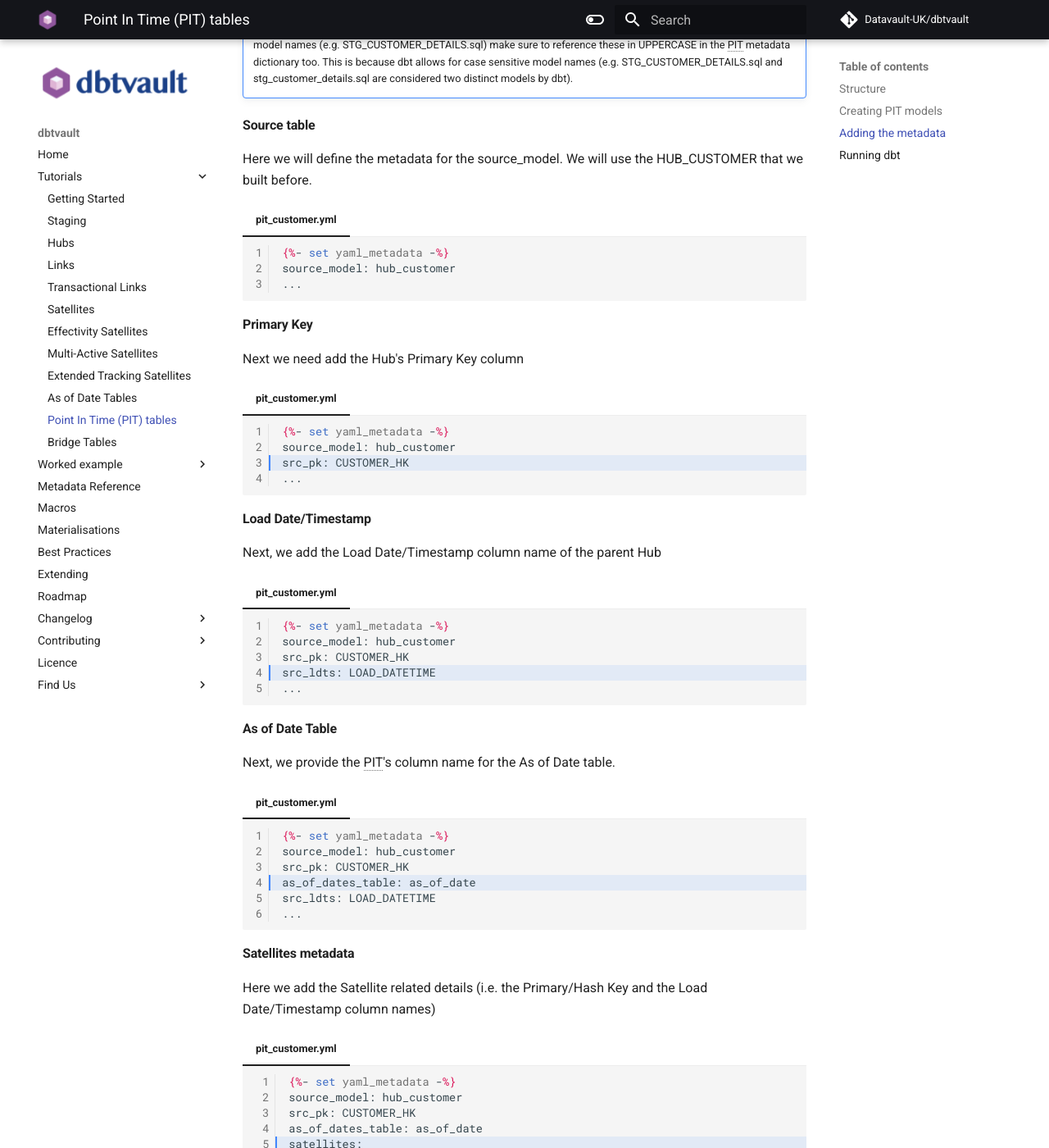
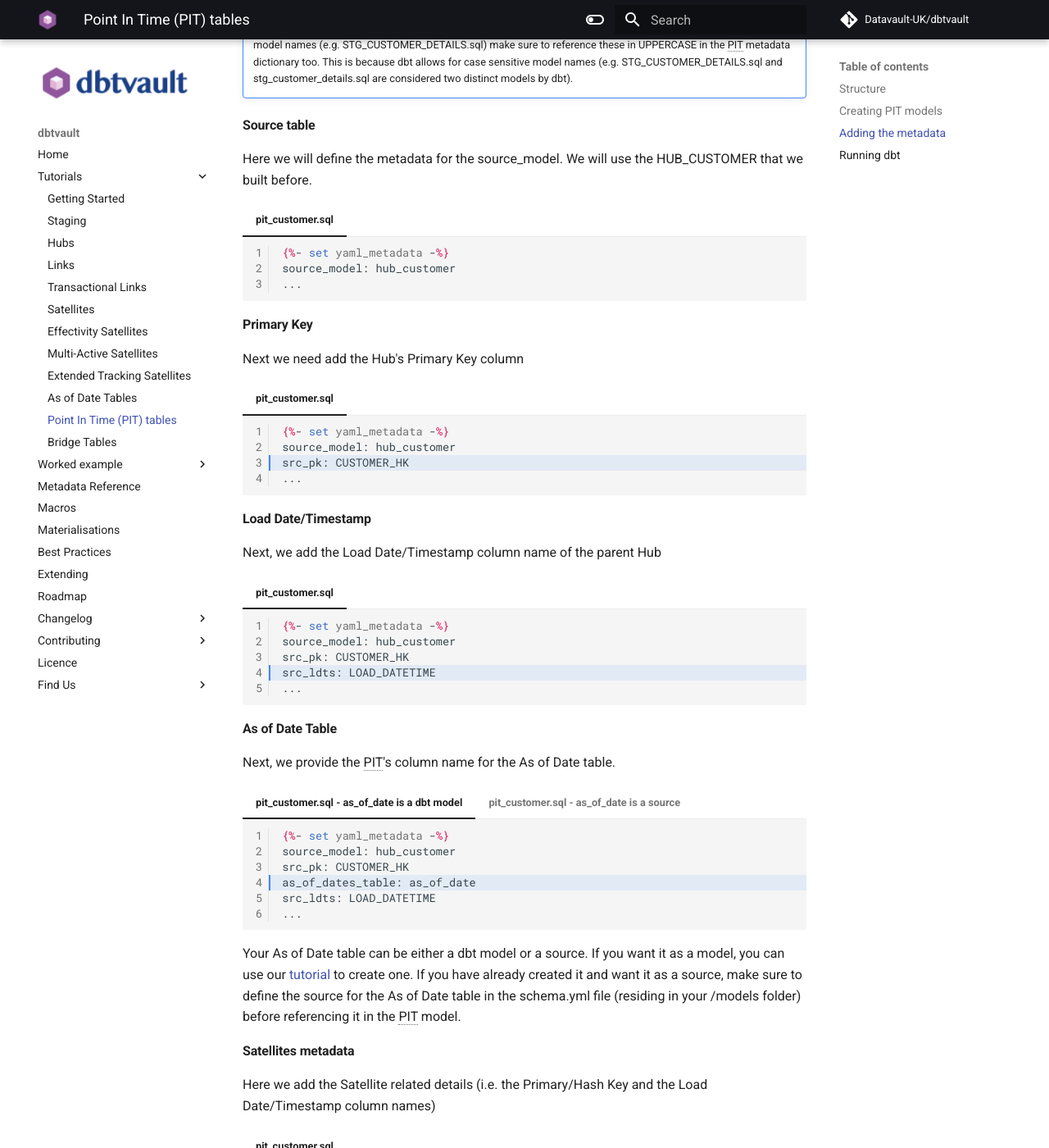
Before and after one commit to Datavault-UK/automate-dv-docs, an MkDocs documentation site: the page built from docs/tutorial/tut_point_in_time.md, in a window 1280 px wide and 1400 px high, scrolled down 2795 px. Shown: the whole window at 82% size. Built offline with MkDocs 1.6.1 and Material for MkDocs 9.7.7, drawn with Linux system fonts in a browser that asks for light colours; comment, search, counter and statistics services are not loaded; some of the changed text lies outside the part shown.

Commit message:
AB#2084 - Updating PIT and Bridge tutorials regarding as_of_date
- as_of_date can be referenced both as a source or as a dbt model
- changed typos in PIT tutorial: the file name of the mock PIT model had .yml extension not .sql

````diff
--- a/docs/tutorial/tut_point_in_time.md
+++ b/docs/tutorial/tut_point_in_time.md
@@ -99,7 +99,7 @@ Let's look at the metadata we need to provide to the [pit](../metadata.md#point-
 
 Here we will define the metadata for the source_model. We will use the HUB_CUSTOMER that we built before.
 
-=== "pit_customer.yml"
+=== "pit_customer.sql"
 
     ```jinja
     {%- set yaml_metadata -%}
@@ -111,7 +111,7 @@ Here we will define the metadata for the source_model. We will use the HUB_CUSTO
 
 Next we need add the Hub's Primary Key column
 
-=== "pit_customer.yml"
+=== "pit_customer.sql"
 
     ```jinja hl_lines="3"
     {%- set yaml_metadata -%}
@@ -124,7 +124,7 @@ Next we need add the Hub's Primary Key column
 
 Next, we add the Load Date/Timestamp column name of the parent Hub
 
-=== "pit_customer.yml"
+=== "pit_customer.sql"
 
     ```jinja hl_lines="4"
     {%- set yaml_metadata -%}
@@ -138,7 +138,7 @@ Next, we add the Load Date/Timestamp column name of the parent Hub
 
 Next, we provide the PIT's column name for the As of Date table.
 
-=== "pit_customer.yml"
+=== "pit_customer.sql - as_of_date is a dbt model"
 
     ```jinja hl_lines="4"
     {%- set yaml_metadata -%}
@@ -149,11 +149,27 @@ Next, we provide the PIT's column name for the As of Date table.
     ...
     ```
 
+=== "pit_customer.sql - as_of_date is a source"
+
+    ```jinja hl_lines="4"
+    {%- set yaml_metadata -%}
+    source_model: hub_customer
+    src_pk: CUSTOMER_HK
+    as_of_dates_table:
+        my_sources: "as_of_date"
+    src_ldts: LOAD_DATETIME
+    ...
+    ```
+
+Your As of Date table can be either a dbt model or a source. If you want it as a model, you can use our [tutorial](tut_as_of_date.md)
+to create one. If you have already created it and want it as a source, make sure to define the source for the As of Date
+table in the schema.yml file (residing in your /models folder) before referencing it in the PIT model.
+
 #### Satellites metadata
 
 Here we add the Satellite related details (i.e. the Primary/Hash Key and the Load Date/Timestamp column names)
 
-=== "pit_customer.yml"
+=== "pit_customer.sql"
 
     ```jinja hl_lines="5-15"
     {%- set yaml_metadata -%}
@@ -179,7 +195,7 @@ Here we add the Satellite related details (i.e. the Primary/Hash Key and the Loa
 
 Finally, we add Satellites' stage table names and their Load Date/Timestamp column names
 
-=== "pit_customer.yml"
+=== "pit_customer.sql"
 
     ```jinja hl_lines="16-18"
     {%- set yaml_metadata -%}
@@ -206,7 +222,7 @@ Finally, we add Satellites' stage table names and their Load Date/Timestamp colu
 
 Now, our model should look like the following:
 
-=== "pit_customer.yml"
+=== "pit_customer.sql"
 
     ```jinja
     {{ config(materialized='pit_incremental') }}
````
Also changed, not shown: docs/tutorial/tut_bridges.md (+18 -1 lines).
